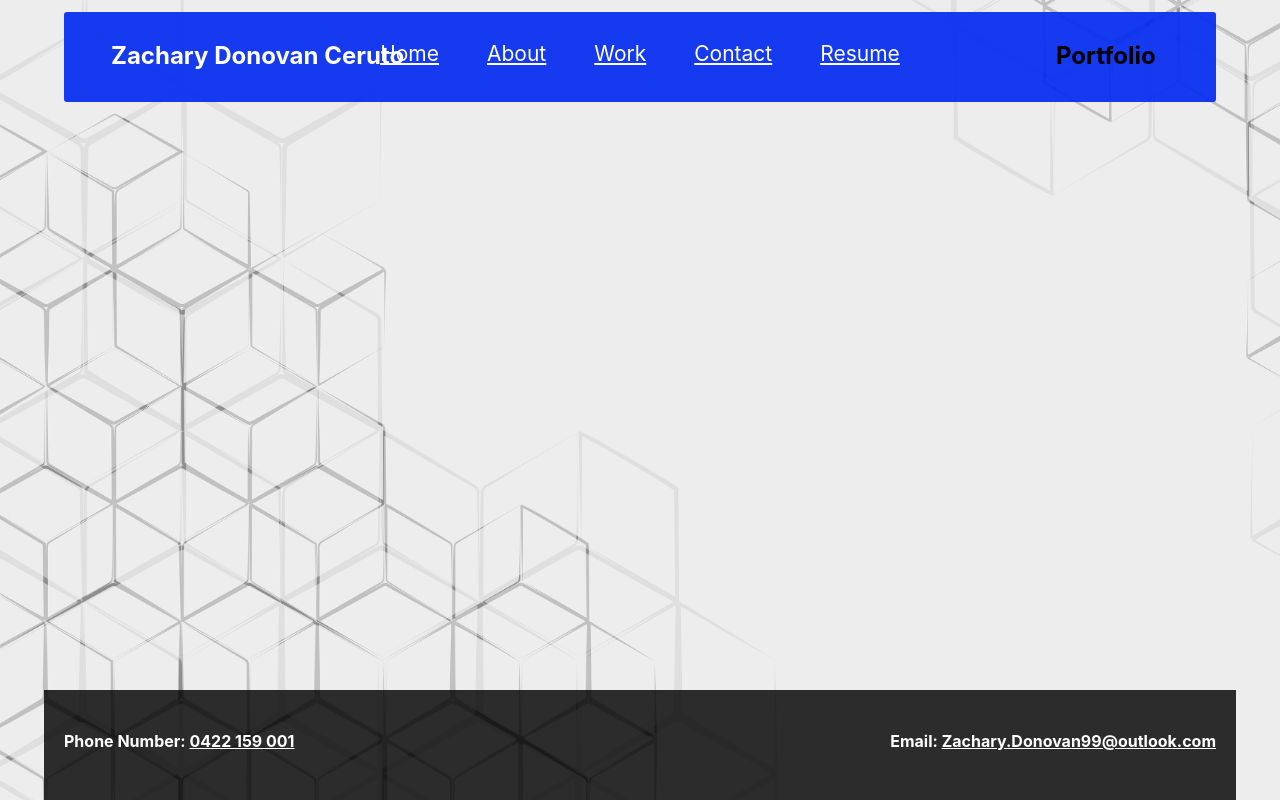
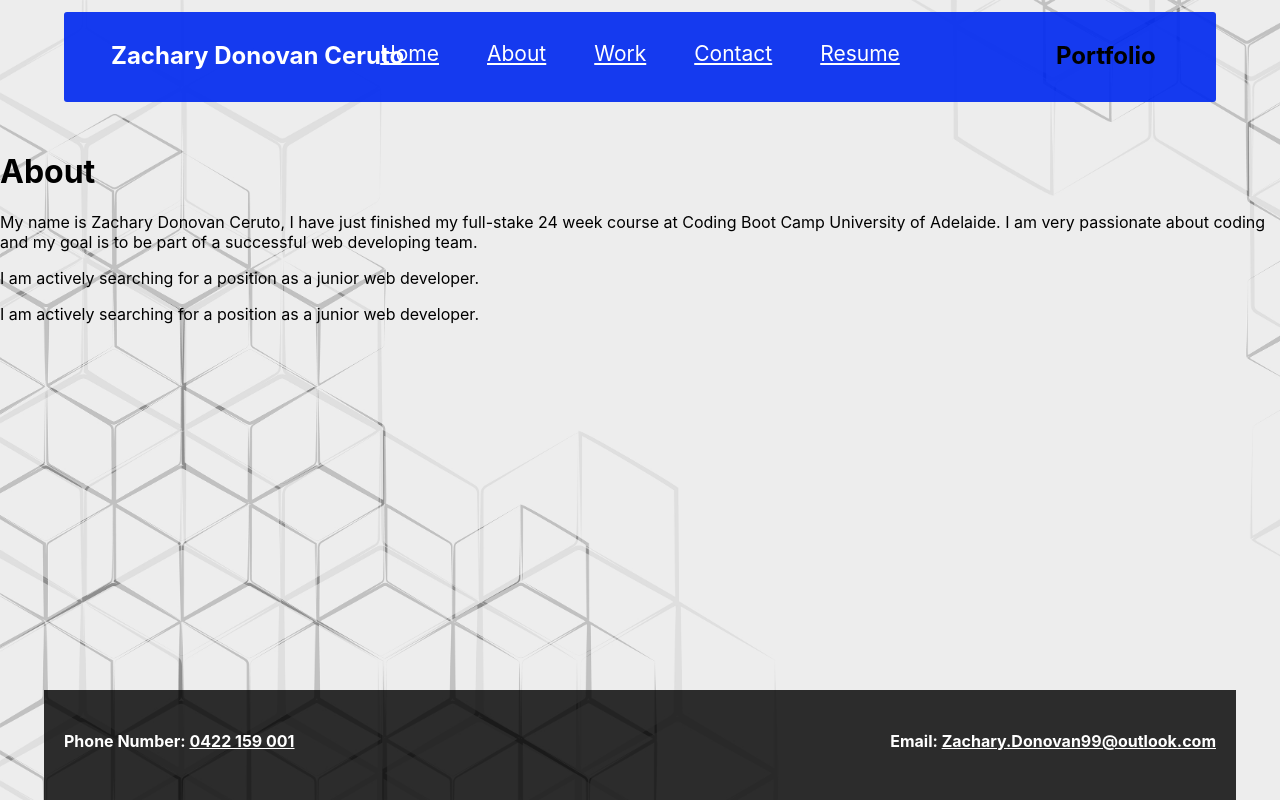
Before and after one commit to ZacharyDonovan88/zd-portfolio, a React (Create React App) app: page /About in a window 1280 px wide. Built offline with nearby package versions, Linux system fonts and the light colour scheme.

Commit message:
added about page

```diff
--- a/src/App.js
+++ b/src/App.js
@@ -6,6 +6,7 @@ import React from 'react';
 import Home from "./components/Home.js";
 import Navbar from "./components/Navbar.js";
 import Footer from "./components/Footer.js";
+import About from "./pages/About.js";
 
 
 function App() {
@@ -16,6 +17,7 @@ function App() {
           <Routes>
             <Route exact path="/" element={<Home />} />
             <Route exact path="/Home" element={<Home />} />
+            <Route exact path="/About" element={<About />} />
           </Routes>
         <Footer />
       </>
--- /dev/null
+++ b/src/pages/About.js
@@ -0,0 +1,25 @@
+import React from "react";
+import "../App.css";
+
+function About() {
+
+   return (
+     <>
+        <div className="">
+                <h1>About</h1>
+                <p>
+                    My name is Zachary Donovan Ceruto, I have just finished my full-stake 24 week course at Coding Boot Camp University of Adelaide.
+                    I am very passionate about coding and my goal is to be part of a successful web developing team.
+                </p>
+                <p>
+                    I am actively searching for a position as a junior web developer.
+                </p>
+                <p>
+                    I am actively searching for a position as a junior web developer.
+                </p>
+        </div>
+     </>
+   );
+ }
+
+ export default About;
```
